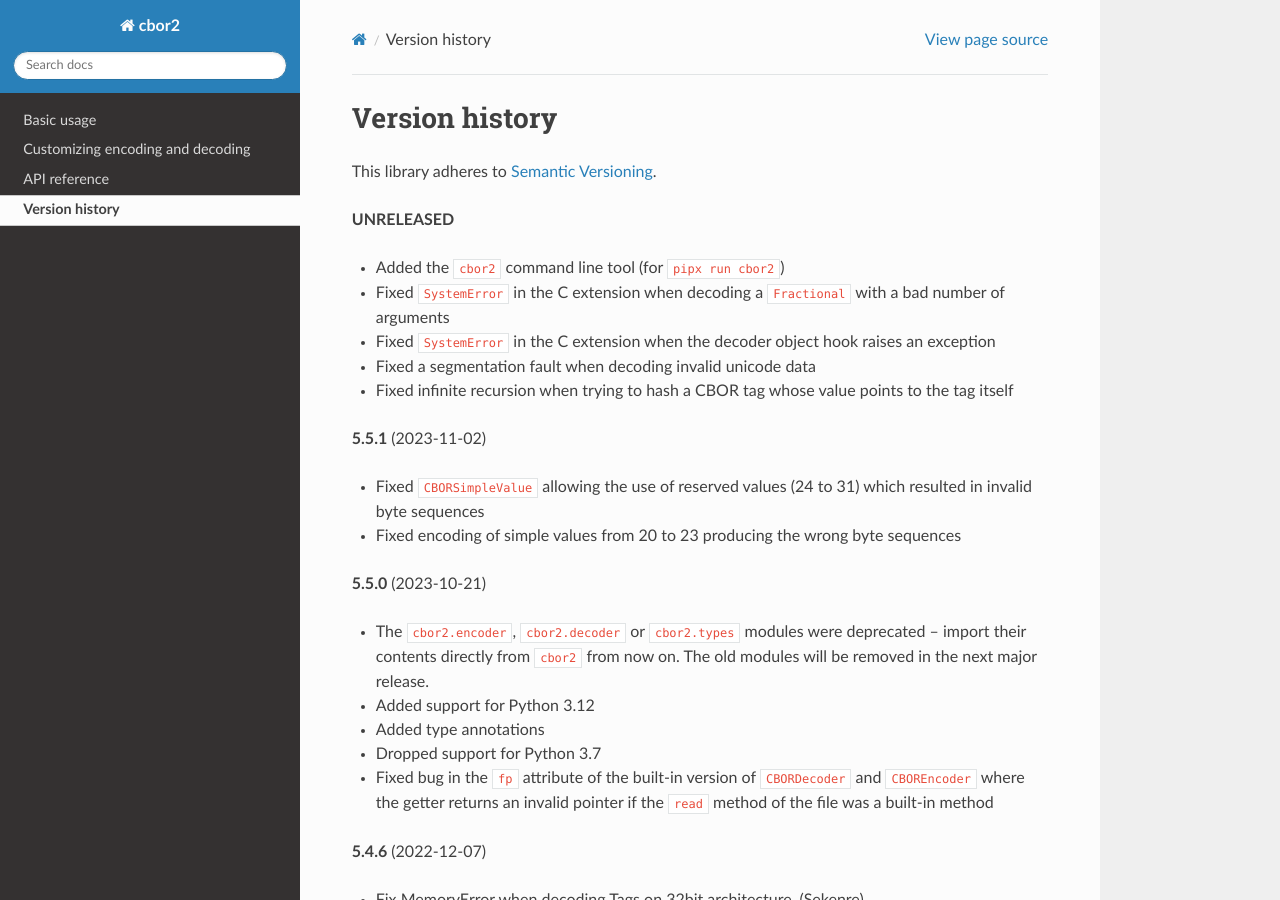
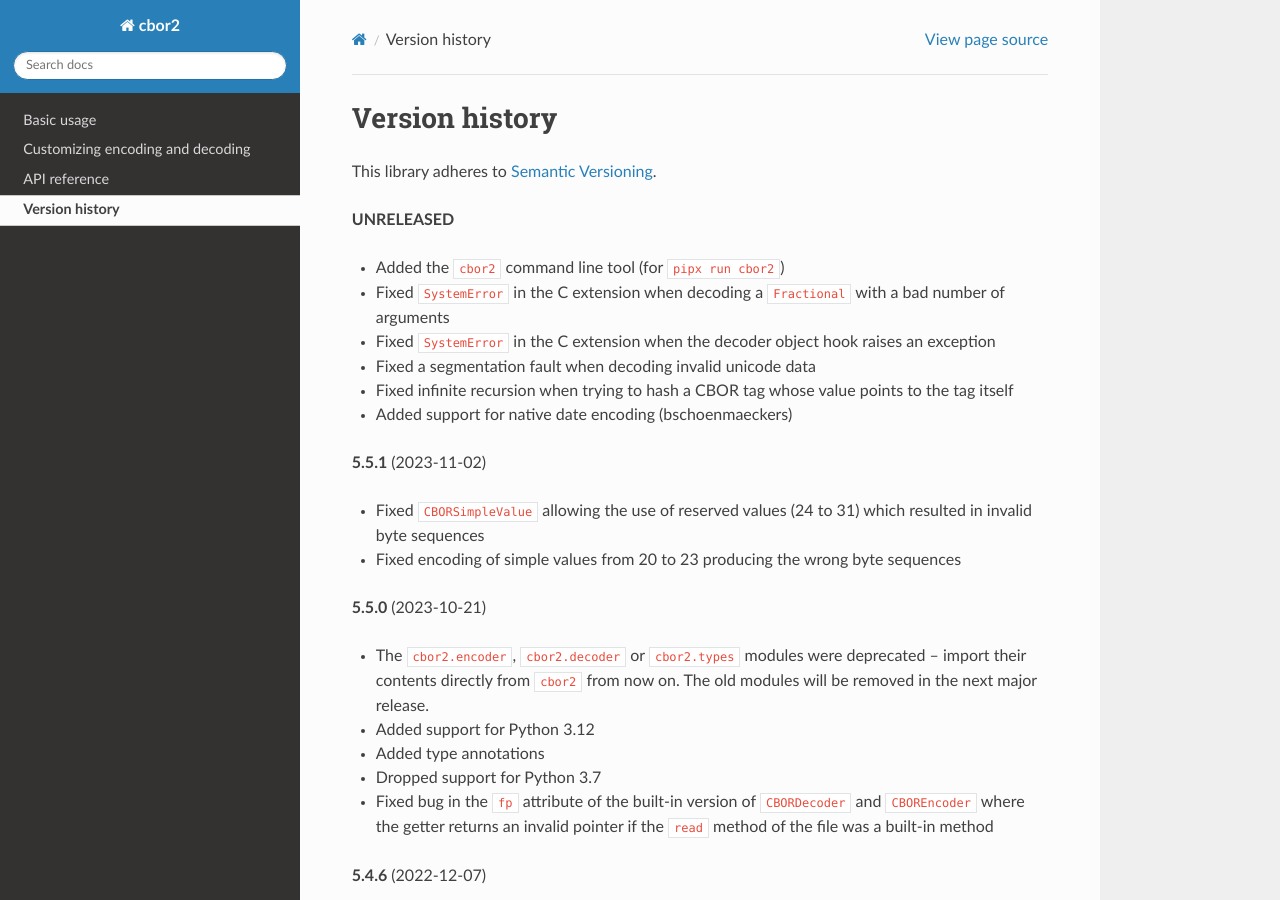
Before and after one commit to agronholm/cbor2, a Sphinx documentation site: the page built from docs/versionhistory.rst, in a window 1280 px wide and 900 px high. Built offline with Sphinx 7.4.7 and the Read the Docs theme 2.0.0, drawn with Linux system fonts in a browser that asks for light colours; the version number could not be read and is left out.

Commit message:
Add changelog entry

```diff
--- a/docs/versionhistory.rst
+++ b/docs/versionhistory.rst
@@ -15,6 +15,7 @@ This library adheres to `Semantic Versioning <http://semver.org/>`_.
 - Fixed a segmentation fault when decoding invalid unicode data
 - Fixed infinite recursion when trying to hash a CBOR tag whose value points to the tag
   itself
+- Added support for native date encoding (bschoenmaeckers)
 
 **5.5.1** (2023-11-02)
 
```
